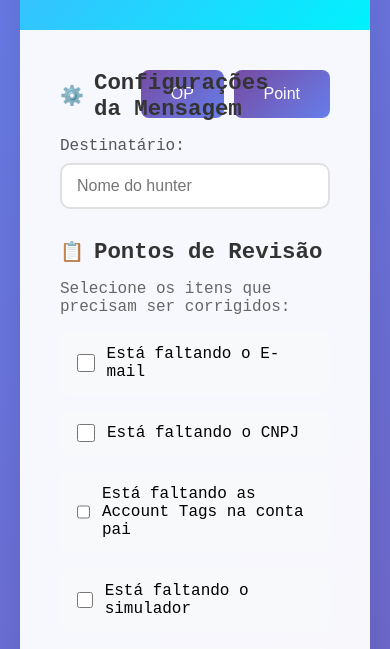
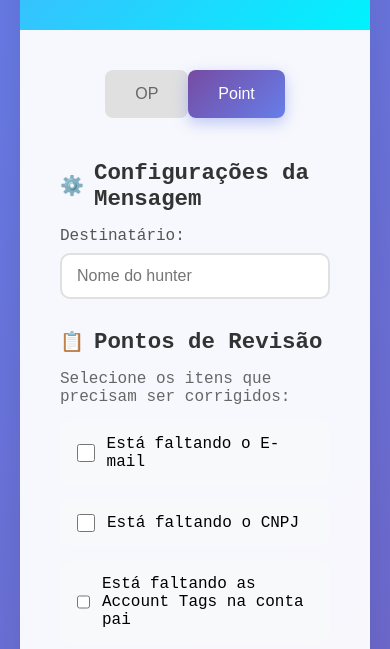
Before and after one commit to leviberga/qa-message-generator, a plain HTML site: page index.html in a window 390 px wide. Both pictures are taken after a click on the button "Point". Shown: the part 195-844 px from the top of the page. Drawn offline with Linux system fonts and the light colour scheme.

Commit message:
UI: new styles and responsive buttons

```diff
--- a/index.html
+++ b/index.html
@@ -16,8 +16,8 @@
         <div class="content">
             <div class="section">
                 <div class="switchproduct">
-                <button id="btn-op" class="btn-primary" onclick="initializeCheckboxes();">OP</button>
-                <button id="btn-point" class="btn-primary" onclick="pointInitializeCheckboxes();">Point</button>
+                <button id="btn-op" class="btn-primary active" onclick="initializeCheckboxes();">OP</button>
+                <button id="btn-point" class="btn-primary active" onclick="pointInitializeCheckboxes();">Point</button>
                 </div>
                 <h2><span class="icon">⚙️</span> Configurações da Mensagem</h2>
                 <div class="input-group">
--- a/scripts/main.js
+++ b/scripts/main.js
@@ -47,7 +47,10 @@
 
             const grid = document.getElementById('checkboxGrid');
 
-             grid.innerHTML = '';
+            grid.innerHTML = '';
+
+            document.getElementById('btn-op').classList.add('active');
+            document.getElementById('btn-point').classList.remove('active');
 
             predefinedPoints.forEach((point, index) => {
                 const div = document.createElement('div');
@@ -72,6 +75,9 @@
             const grid = document.getElementById('checkboxGrid');
 
             grid.innerHTML = '';
+
+            document.getElementById('btn-op').classList.remove('active');
+            document.getElementById('btn-point').classList.add('active');
 
             pointPredefinedPoints.forEach((point, index) => {
                 const div = document.createElement('div');
--- a/styles/style.css
+++ b/styles/style.css
@@ -75,8 +75,26 @@
             font-weight: 500;
             cursor: pointer;
             transition: all 0.3s ease;
+            background: #e0e0e0;
+            color: #666666;
         }
-
+        .switchproduct :hover{
+            transform: translateY(-2px);
+            box-shadow: 0 5px 15px rgba(0,0,0,0.2);
+        }
+        .switchproduct button.active {
+            background: linear-gradient(135deg, #764ba2 0%, #667eea 100%);
+            color: white;
+            box-shadow: 0 5px 15px rgba(102, 126, 234, 0.4);
+        }
+        @media (max-width: 600px) {
+            .switchproduct {
+                float: none;
+                display: flex;
+                justify-content: center;
+                padding-bottom: 5vh;
+            }
+        }
         .input-group label {
             display: block;
             margin-bottom: 8px;
```
